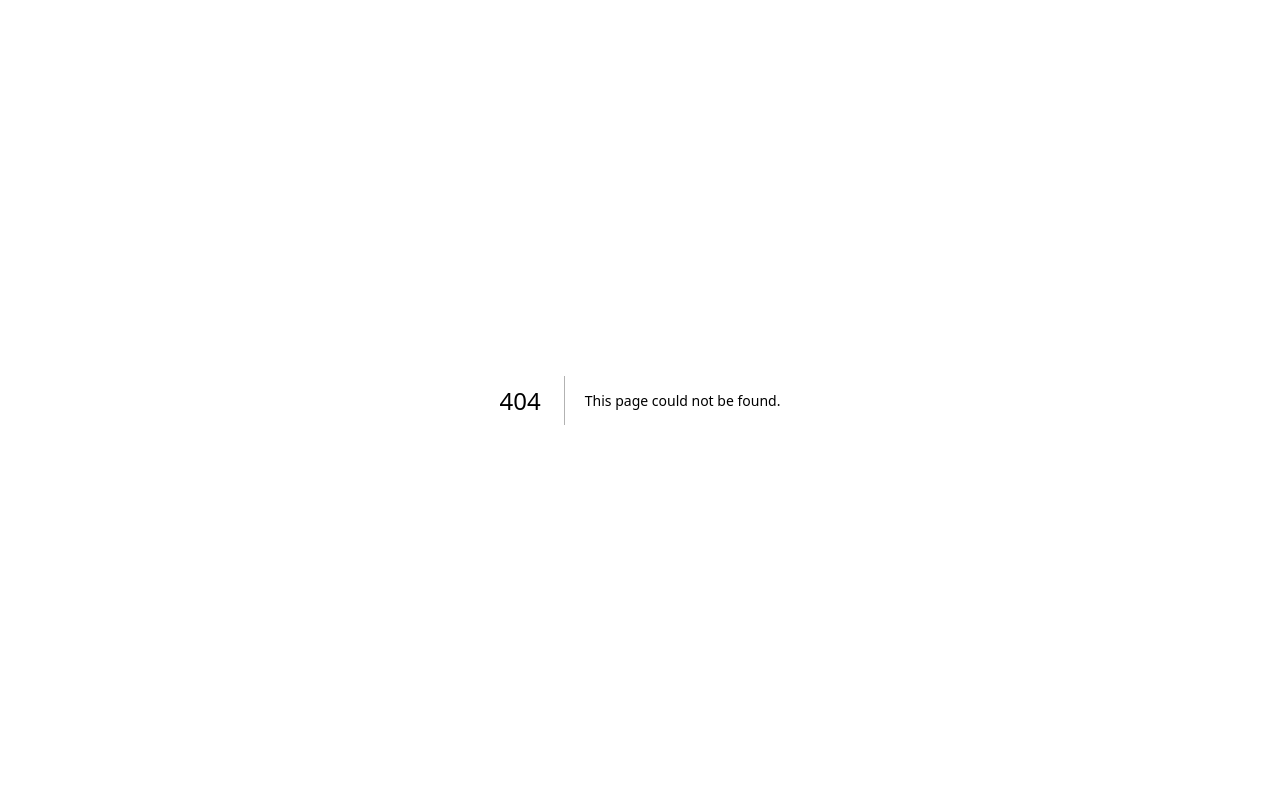
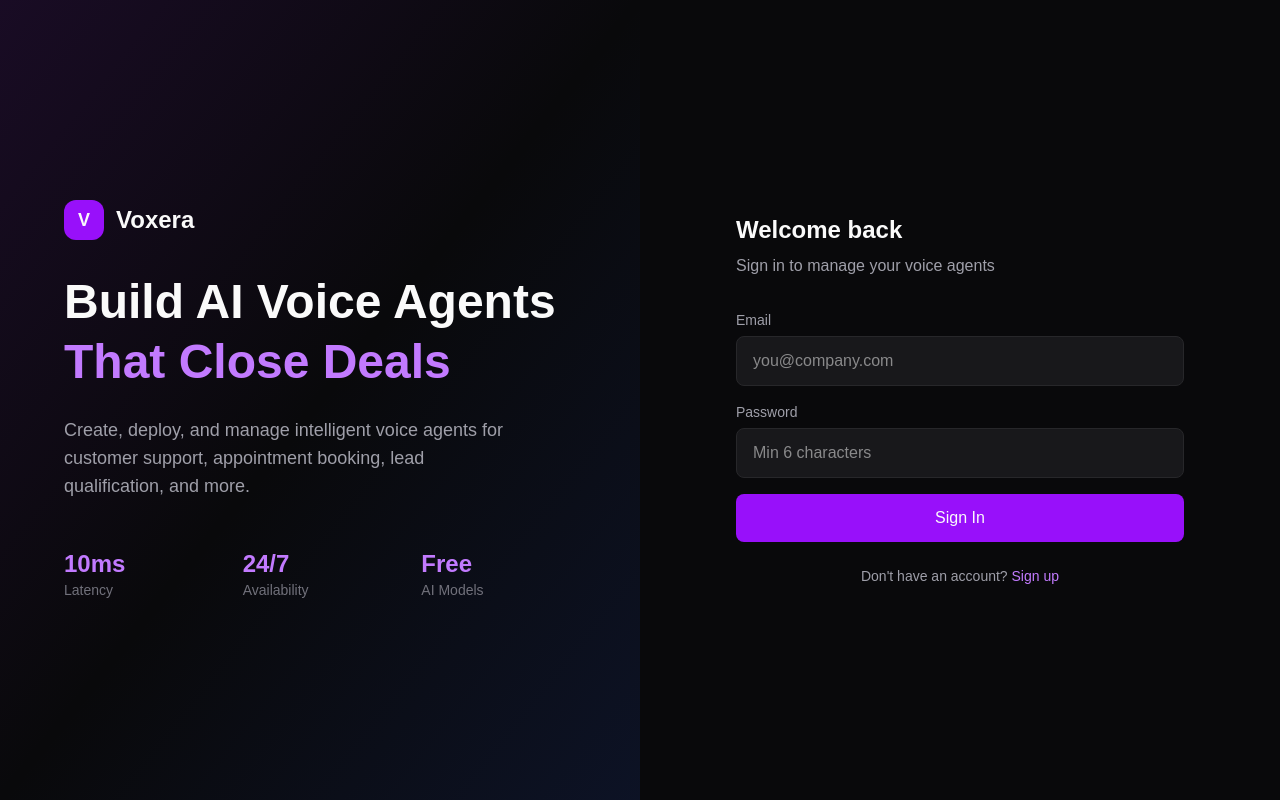
Before and after one commit to zarifmuktadir270-sys/voxera, a Next.js app: page / in a window 1280 px wide. Before the commit this address had no page. Built offline with nearby package versions, Linux system fonts and the light colour scheme.

Commit message:
Add src/app/page.tsx

```diff
--- /dev/null
+++ b/src/app/page.tsx
@@ -0,0 +1,123 @@
+"use client";
+
+import { useState } from "react";
+import { useRouter } from "next/navigation";
+
+export default function Home() {
+  const [mode, setMode] = useState<"login" | "register">("login");
+  const [email, setEmail] = useState("");
+  const [password, setPassword] = useState("");
+  const [name, setName] = useState("");
+  const [error, setError] = useState("");
+  const [loading, setLoading] = useState(false);
+  const router = useRouter();
+
+  async function handleSubmit(e: React.FormEvent) {
+    e.preventDefault();
+    setError("");
+    setLoading(true);
+
+    const endpoint = mode === "login" ? "/api/auth/login" : "/api/auth/register";
+    const body = mode === "login" ? { email, password } : { email, password, name };
+
+    const res = await fetch(endpoint, {
+      method: "POST",
+      headers: { "Content-Type": "application/json" },
+      body: JSON.stringify(body),
+    });
+
+    const data = await res.json();
+    setLoading(false);
+
+    if (!res.ok) {
+      setError(data.error || "Something went wrong");
+      return;
+    }
+
+    router.push("/dashboard");
+  }
+
+  return (
+    <div className="min-h-screen flex">
+      <div className="hidden lg:flex lg:w-1/2 flex-col justify-center px-16 relative overflow-hidden">
+        <div className="absolute inset-0 bg-gradient-to-br from-purple-900/20 via-transparent to-blue-900/20" />
+        <div className="relative">
+          <div className="flex items-center gap-3 mb-8">
+            <div className="w-10 h-10 rounded-xl bg-purple-600 flex items-center justify-center font-bold text-lg">V</div>
+            <span className="text-2xl font-bold">Voxera</span>
+          </div>
+          <h1 className="text-5xl font-bold leading-tight mb-6">
+            Build AI Voice Agents<br />
+            <span className="text-purple-400">That Close Deals</span>
+          </h1>
+          <p className="text-zinc-400 text-lg max-w-md">
+            Create, deploy, and manage intelligent voice agents for customer support,
+            appointment booking, lead qualification, and more.
+          </p>
+          <div className="mt-12 grid grid-cols-3 gap-6">
+            {[["10ms", "Latency"], ["24/7", "Availability"], ["Free", "AI Models"]].map(([value, label]) => (
+              <div key={label}>
+                <div className="text-2xl font-bold text-purple-400">{value}</div>
+                <div className="text-zinc-500 text-sm">{label}</div>
+              </div>
+            ))}
+          </div>
+        </div>
+      </div>
+
+      <div className="flex-1 flex items-center justify-center px-8">
+        <div className="w-full max-w-md">
+          <div className="lg:hidden flex items-center gap-3 mb-8">
+            <div className="w-10 h-10 rounded-xl bg-purple-600 flex items-center justify-center font-bold text-lg">V</div>
+            <span className="text-2xl font-bold">Voxera</span>
+          </div>
+
+          <h2 className="text-2xl font-bold mb-2">
+            {mode === "login" ? "Welcome back" : "Create your account"}
+          </h2>
+          <p className="text-zinc-400 mb-8">
+            {mode === "login" ? "Sign in to manage your voice agents" : "Start building AI voice agents in minutes"}
+          </p>
+
+          <form onSubmit={handleSubmit} className="space-y-4">
+            {mode === "register" && (
+              <div>
+                <label className="block text-sm text-zinc-400 mb-1.5">Full Name</label>
+                <input type="text" value={name} onChange={(e) => setName(e.target.value)}
+                  className="w-full px-4 py-3 bg-zinc-900 border border-zinc-800 rounded-lg focus:outline-none focus:border-purple-500 transition"
+                  placeholder="John Doe" required />
+              </div>
+            )}
+            <div>
+              <label className="block text-sm text-zinc-400 mb-1.5">Email</label>
+              <input type="email" value={email} onChange={(e) => setEmail(e.target.value)}
+                className="w-full px-4 py-3 bg-zinc-900 border border-zinc-800 rounded-lg focus:outline-none focus:border-purple-500 transition"
+                placeholder="you@company.com" required />
+            </div>
+            <div>
+              <label className="block text-sm text-zinc-400 mb-1.5">Password</label>
+              <input type="password" value={password} onChange={(e) => setPassword(e.target.value)}
+                className="w-full px-4 py-3 bg-zinc-900 border border-zinc-800 rounded-lg focus:outline-none focus:border-purple-500 transition"
+                placeholder="Min 6 characters" minLength={6} required />
+            </div>
+
+            {error && <p className="text-red-400 text-sm">{error}</p>}
+
+            <button type="submit" disabled={loading}
+              className="w-full py-3 bg-purple-600 hover:bg-purple-700 rounded-lg font-medium transition disabled:opacity-50 cursor-pointer">
+              {loading ? "..." : mode === "login" ? "Sign In" : "Create Account"}
+            </button>
+          </form>
+
+          <p className="mt-6 text-center text-zinc-400 text-sm">
+            {mode === "login" ? "Don't have an account? " : "Already have an account? "}
+            <button onClick={() => { setMode(mode === "login" ? "register" : "login"); setError(""); }}
+              className="text-purple-400 hover:text-purple-300 cursor-pointer">
+              {mode === "login" ? "Sign up" : "Sign in"}
+            </button>
+          </p>
+        </div>
+      </div>
+    </div>
+  );
+}
```
